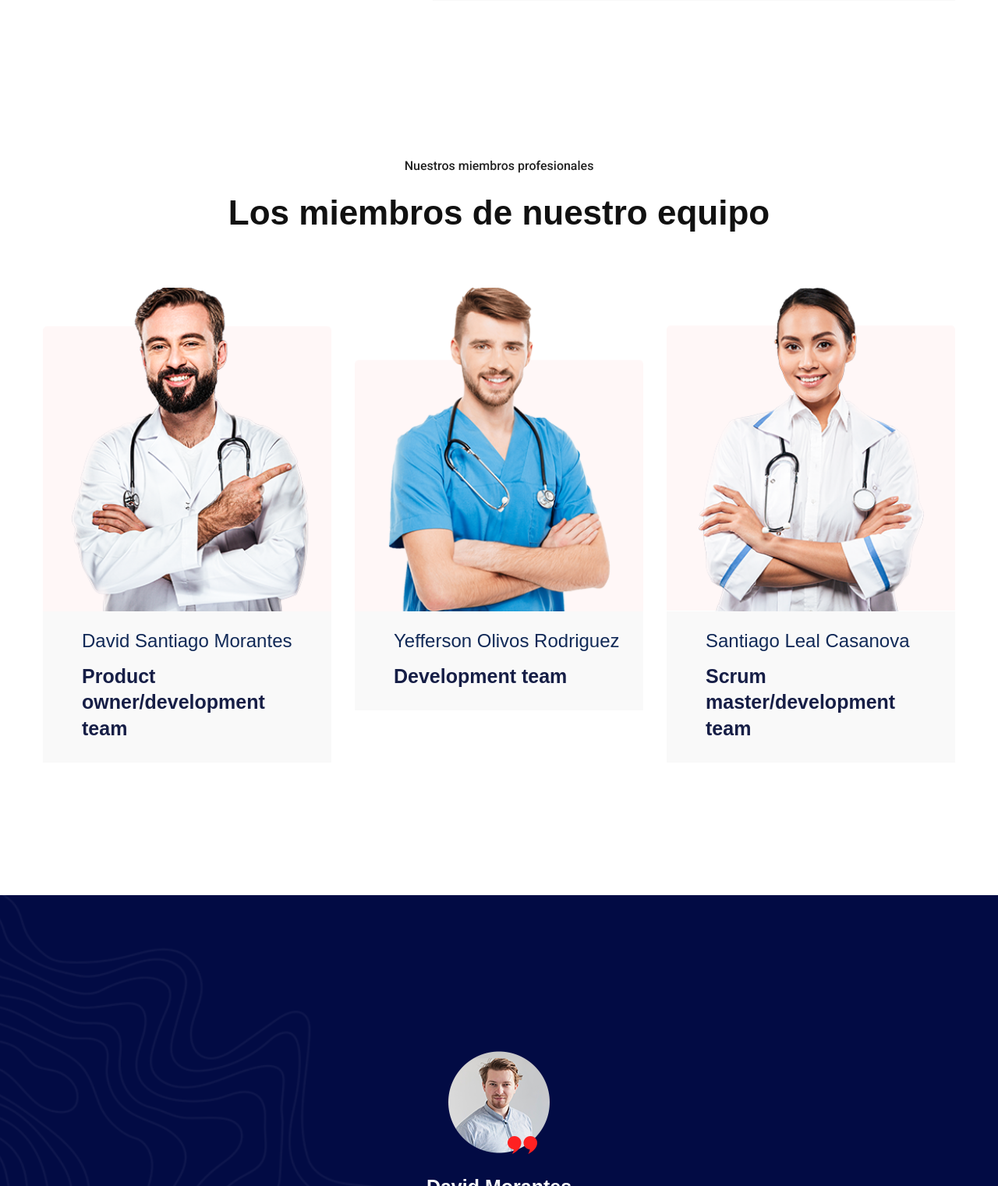
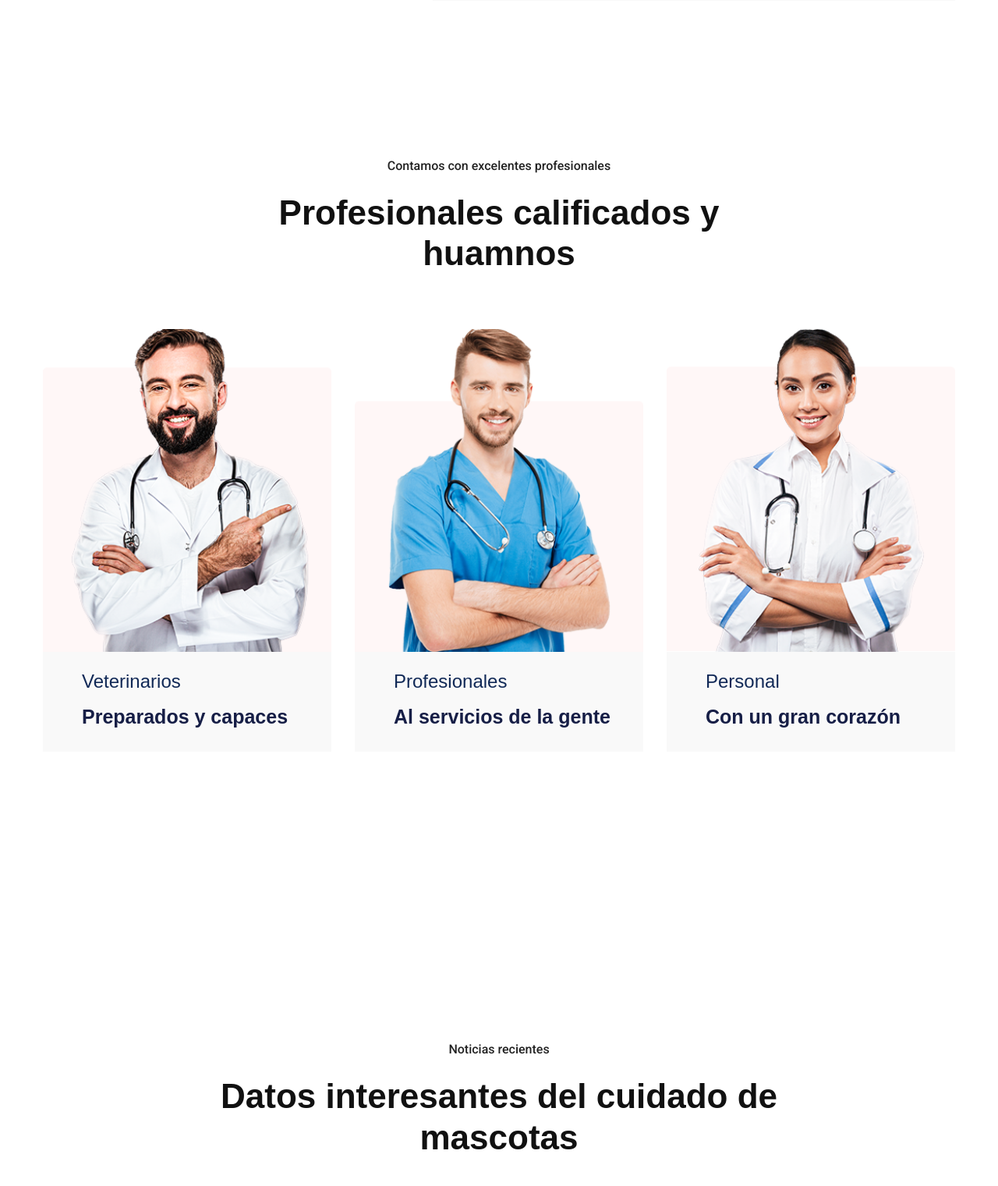
Before and after one commit to PhantomBlack219/sw-project-team4, a Django app: page / in a window 1280 px wide. Shown: the part 4979-6500 px from the top of the page at 78% size. Run offline with Django 3.2, Linux system fonts and the light colour scheme; some libraries are stand-ins or nearby versions; some web fonts are replaced.

Commit message:
index and about update
Se actualizaron y corriguieron los templates html del inicio principal de la pagina y de la seccion 'sobre nosotros'

```diff
--- a/MyFriendToby/veterinaria/templates/index.html
+++ b/MyFriendToby/veterinaria/templates/index.html
@@ -96,8 +96,8 @@
                                 <span class="flaticon-animals-1"></span>
                             </div>
                             <div class="services-cap">
-                                <h5><a href="#">Vaccinations</a></h5>
-                                <p>consectetur adipiscing elit, serfd dgo eiusmod tempor incididunt ut ore et dolore magna aliqua.</p>
+                                <h5><a href="#">Servicios veterinarios</a></h5>
+                                <p>Ten acceso a todos los servicios veterinarios que necesite tu mascota a un solo click de distancia.</p>
                             </div>
                         </div>
                     </div>
@@ -138,8 +138,8 @@
                         <h2>Estamos comprometidos<br> con el mejor servicio</h2>
                     </div>
                     <div class="about-more">
-                        <p class="pera-top">En myFriendToby no solo buscamos que los animales sean adoptados, <br>sino que su adopcion sea de calida.</p>
-                        <p class="mb-65 pera-bottom">En myFriendToby nos encargamos de monitorear las diferentes adopciones que se llegen a realizar, garantizando de esta manera una adopcion segura y responsable.</p>
+                        <p class="pera-top">En myFriendToby no solo buscamos que los animales sean adoptados, <br>sino que su adopcion sea de calidad.</p>
+                        <p class="mb-65 pera-bottom">En myFriendToby nos encargamos de monitorear las diferentes adopciones que se lleguen a realizar, garantizando de esta manera una adopcion segura y responsable.</p>
                         <a href="#" class="btn">Leer mas</a>
                     </div>
                 </div>
@@ -260,8 +260,8 @@
                     <div class="cl-xl-7 col-lg-8 col-md-10">
                         <!-- Section Tittle -->
                         <div class="section-tittle text-center mb-70">
-                            <span>Nuestros miembros profesionales </span>
-                            <h2>Los miembros de nuestro equipo</h2>
+                            <span>Contamos con excelentes profesionales</span>
+                            <h2>Profesionales calificados y huamnos</h2>
                         </div>
                     </div>
                 </div>
@@ -273,8 +273,8 @@
                                 <img src="../static/img/gallery/team1.png" alt="">
                             </div>
                             <div class="team-caption">
-                                <span>David Santiago Morantes</span>
-                                <h3><a href="#">Product owner/development team</a></h3>
+                                <span>Veterinarios</span>
+                                <h3><a href="#">Preparados y capaces</a></h3>
                             </div>
                         </div>
                     </div>
@@ -284,8 +284,8 @@
                                 <img src="../static/img/gallery/team2.png" alt="">
                             </div>
                             <div class="team-caption">
-                                <span>Yefferson Olivos Rodriguez</span>
-                                <h3><a href="#">Development team</a></h3>
+                                <span>Profesionales</span>
+                                <h3><a href="#">Al servicios de la gente</a></h3>
                             </div>
                         </div>
                     </div>
@@ -295,8 +295,8 @@
                                 <img src="../static/img/gallery/team3.png" alt="">
                             </div>
                             <div class="team-caption">
-                                <span>Santiago Leal Casanova</span>
-                                <h3><a href="#">Scrum master/development team</a></h3>
+                                <span>Personal</span>
+                                <h3><a href="#">Con un gran corazón</a></h3>
                             </div>
                         </div>
                     </div>
@@ -305,65 +305,6 @@
         </div>
         <!-- Team End -->
         <!--? Testimonial Start -->
-        <div class="testimonial-area testimonial-padding section-bg" data-background="assets/img/gallery/section_bg03.png">
-            <div class="container">
-                <!-- Testimonial contents -->
-                <div class="row d-flex justify-content-center">
-                    <div class="col-xl-8 col-lg-8 col-md-10">
-                        <div class="h1-testimonial-active dot-style">
-                            <!-- Single Testimonial -->
-                            <div class="single-testimonial text-center">
-                                <div class="testimonial-caption ">
-                                    <!-- founder -->
-                                    <div class="testimonial-founder">
-                                        <div class="founder-img mb-40">
-                                            <img src="../static/img/gallery/testi-logo.png" alt="">
-                                            <span>David Morantes</span>
-                                            <p>Director general</p>
-                                        </div>
-                                    </div>
-                                    <div class="testimonial-top-cap">
-                                        <p>“Durante mucho tiempo estaba en una epoca donde queria poner en adopción perritos que encontraba en la calle, pero no estaba seguro si las personas a quien diera en adopción los perritos fueran las adecuadas, con myFriendToby me siento seguro.”</p>
-                                    </div>
-                                </div>
-                            </div>
-                            <!-- Single Testimonial -->
-                            <div class="single-testimonial text-center">
-                                <div class="testimonial-caption ">
-                                    <!-- founder -->
-                                    <div class="testimonial-founder">
-                                        <div class="founder-img mb-40">
-                                            <img src="../static/img/gallery/testi-logo.png" alt="">
-                                            <span>Yefferson Olivos</span>
-                                            <p>Desarrollador principal</p>
-                                        </div>
-                                    </div>
-                                    <div class="testimonial-top-cap">
-                                        <p>“myFriendToby es asombrosa, simplemente la uso todos los dias.”</p>
-                                    </div>
-                                </div>
-                            </div>
-                            <!-- Single Testimonial -->
-                            <div class="single-testimonial text-center">
-                                <div class="testimonial-caption ">
-                                    <!-- founder -->
-                                    <div class="testimonial-founder">
-                                        <div class="founder-img mb-40">
-                                            <img src="../static/img/gallery/testi-logo.png" alt="">
-                                            <span>Santiago Leal</span>
-                                            <p>Creative Director</p>
-                                        </div>
-                                    </div>
-                                    <div class="testimonial-top-cap">
-                                        <p>“myFriendToby es asombrosa, simplemente la uso todos los dias.”</p>
-                                    </div>
-                                </div>
-                            </div>
-                        </div>
-                    </div>
-                </div>
-            </div>
-        </div>
         <!-- Testimonial End -->
         <!--? Blog start -->
         <div class="home_blog-area section-padding30">
@@ -435,7 +376,7 @@
                         <div class="contact_text text-center">
                             <div class="section_title text-center">
                                 <h3 style="color:black;">Puedes llamarnos en cualquier momento!</h3>
-                                <p style="color: red;">Porque sabemos que incluso la tencologia es tan buena como la gente que hay detras de ella. 24/7 soporte tecnico.</p>
+                                <p style="color: red;">Porque sabemos que incluso la tecnologíaa es tan buena como la gente que hay detras de ella. 24/7 soporte tecnico.</p>
                             </div>
                             <div class="contact_btn d-flex align-items-center justify-content-center">
                                 <a href="contact.html" class="btn white-btn">Contact Us</a>
```
Also changed, not shown: MyFriendToby/veterinaria/templates/about.html (+5 -5 lines).
